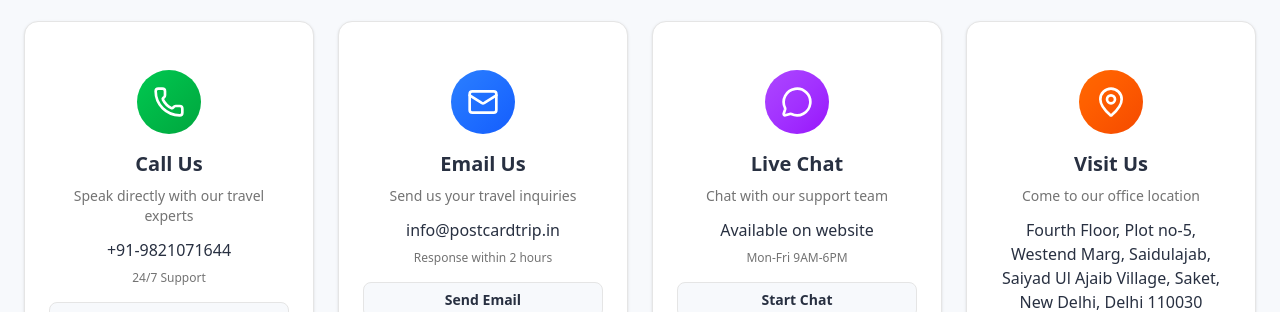
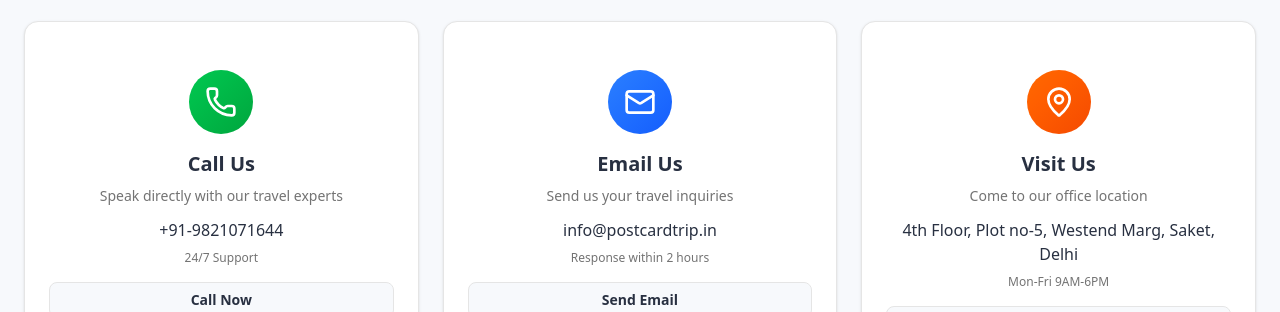
Before and after one commit to ellipticamit92/postcardtrip, a Next.js app: page /contact in a window 1280 px wide. Shown: the part 640-952 px from the top of the page. Built offline with nearby package versions, Linux system fonts and the light colour scheme; no server answers.

Commit message:
footer link updated

```diff
--- a/src/app/contact/page.tsx
+++ b/src/app/contact/page.tsx
@@ -48,21 +48,20 @@
     available: "Response within 2 hours",
     color: "from-blue-500 to-blue-600",
   },
-  {
-    icon: MessageCircle,
-    title: "Live Chat",
-    description: "Chat with our support team",
-    value: "Available on website",
-    action: "Start Chat",
-    available: "Mon-Fri 9AM-6PM",
-    color: "from-purple-500 to-purple-600",
-  },
+  // {
+  //   icon: MessageCircle,
+  //   title: "Live Chat",
+  //   description: "Chat with our support team",
+  //   value: "Available on website",
+  //   action: "Start Chat",
+  //   available: "Mon-Fri 9AM-6PM",
+  //   color: "from-purple-500 to-purple-600",
+  // },
   {
     icon: MapPin,
     title: "Visit Us",
     description: "Come to our office location",
-    value:
-      "Fourth Floor, Plot no-5, Westend Marg, Saidulajab, Saiyad Ul Ajaib Village, Saket, New Delhi, Delhi 110030",
+    value: "4th Floor, Plot no-5, Westend Marg, Saket, Delhi",
     action: "Get Directions",
     available: "Mon-Fri 9AM-6PM",
     color: "from-orange-500 to-orange-600",
@@ -151,7 +150,7 @@
           </p>
         </div>
 
-        <div className="grid md:grid-cols-2 lg:grid-cols-4 gap-6">
+        <div className="grid md:grid-cols-1 lg:grid-cols-3 gap-6">
           {contactMethods.map((method, index) => {
             const IconComponent = method.icon;
             return (
--- a/src/components/organisms/Footer.tsx
+++ b/src/components/organisms/Footer.tsx
@@ -21,7 +21,7 @@
 const Footer = () => {
   const quickLinks = [
     { name: "Destinations", href: "/destinations" },
-    { name: "Packages", href: "/destinations" },
+    { name: "Packages", href: "/packages" },
     { name: "About Us", href: "/about" },
   ];
 
```
